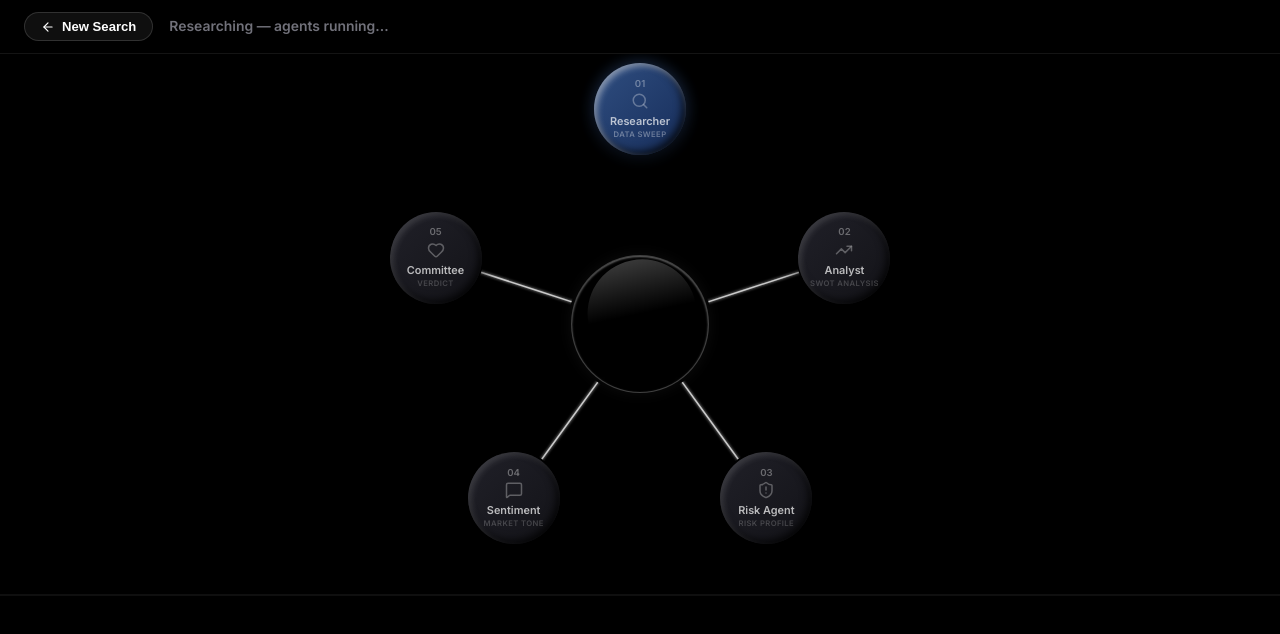
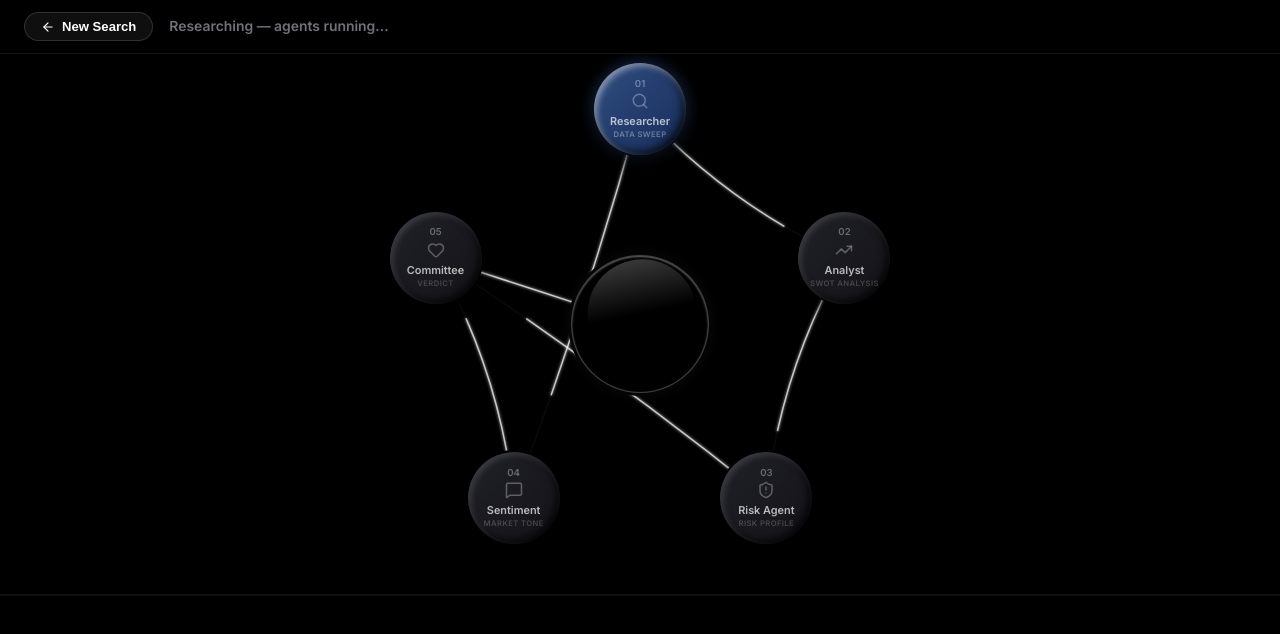
Before and after one commit to Meherpra/investement, a Next.js app in the folder code/: page /results in a window 1280 px wide. Shown: the top 634 px of the page. Built offline with nearby package versions, Linux system fonts and the light colour scheme.

Commit message:
feat: draw parallel node-to-node bezier path links matching the graph flow

```diff
--- a/code/app/components/OrbitalLoader.tsx
+++ b/code/app/components/OrbitalLoader.tsx
@@ -120,9 +120,46 @@ export default function OrbitalLoader({
   });
 
   // ── Path d-strings ─────────────────────────────────────────────────────
-  const paths = AGENT_DEFS.map((a, i) =>
-    buildPath(a.id, agentPos[i].x, agentPos[i].y, cx, cy, orbitR)
-  );
+  const buildNodeToNodePath = (sx: number, sy: number, ex: number, ey: number, pull = 0.8) => {
+    const mx = (sx + ex) / 2;
+    const my = (sy + ey) / 2;
+    const cpx = cx + (mx - cx) * pull;
+    const cpy = cy + (my - cy) * pull;
+    return `M ${sx} ${sy} Q ${cpx} ${cpy} ${ex} ${ey}`;
+  };
+
+  const PATH_DEFS = [
+    {
+      id: "researcher-to-analyst",
+      d: buildNodeToNodePath(agentPos[0].x, agentPos[0].y, agentPos[1].x, agentPos[1].y, 0.85),
+      status: statuses[0],
+    },
+    {
+      id: "researcher-to-sentiment",
+      d: buildNodeToNodePath(agentPos[0].x, agentPos[0].y, agentPos[3].x, agentPos[3].y, 0.85),
+      status: statuses[0],
+    },
+    {
+      id: "analyst-to-risk",
+      d: buildNodeToNodePath(agentPos[1].x, agentPos[1].y, agentPos[2].x, agentPos[2].y, 0.85),
+      status: statuses[1],
+    },
+    {
+      id: "risk-to-committee",
+      d: buildNodeToNodePath(agentPos[2].x, agentPos[2].y, agentPos[4].x, agentPos[4].y, 0.85),
+      status: statuses[2],
+    },
+    {
+      id: "sentiment-to-committee",
+      d: buildNodeToNodePath(agentPos[3].x, agentPos[3].y, agentPos[4].x, agentPos[4].y, 0.85),
+      status: statuses[3],
+    },
+    {
+      id: "committee-to-center",
+      d: buildPath("committee", agentPos[4].x, agentPos[4].y, cx, cy, orbitR),
+      status: statuses[4],
+    },
+  ];
 
   return (
     <div style={{ width: "100%", paddingBottom: "12px" }}>
@@ -235,9 +272,9 @@ export default function OrbitalLoader({
             </mask>
           </defs>
 
-          {AGENT_DEFS.map((a, idx) => {
-            const d      = paths[idx];
-            const status = statuses[idx];
+          {PATH_DEFS.map((p) => {
+            const d      = p.d;
+            const status = p.status;
 
             const isDone = status === "COMPLETE";
             const lineColor = isDone
@@ -255,7 +292,7 @@ export default function OrbitalLoader({
               : "stroke 0.6s ease";
 
             return (
-              <g key={a.id} mask="url(#lineMask)">
+              <g key={p.id} mask="url(#lineMask)">
                 {/* Base faint track — always visible */}
                 <path d={d} fill="none" stroke="rgba(255,255,255,0.04)" strokeWidth="1.5" strokeLinecap="round" />
 
```
